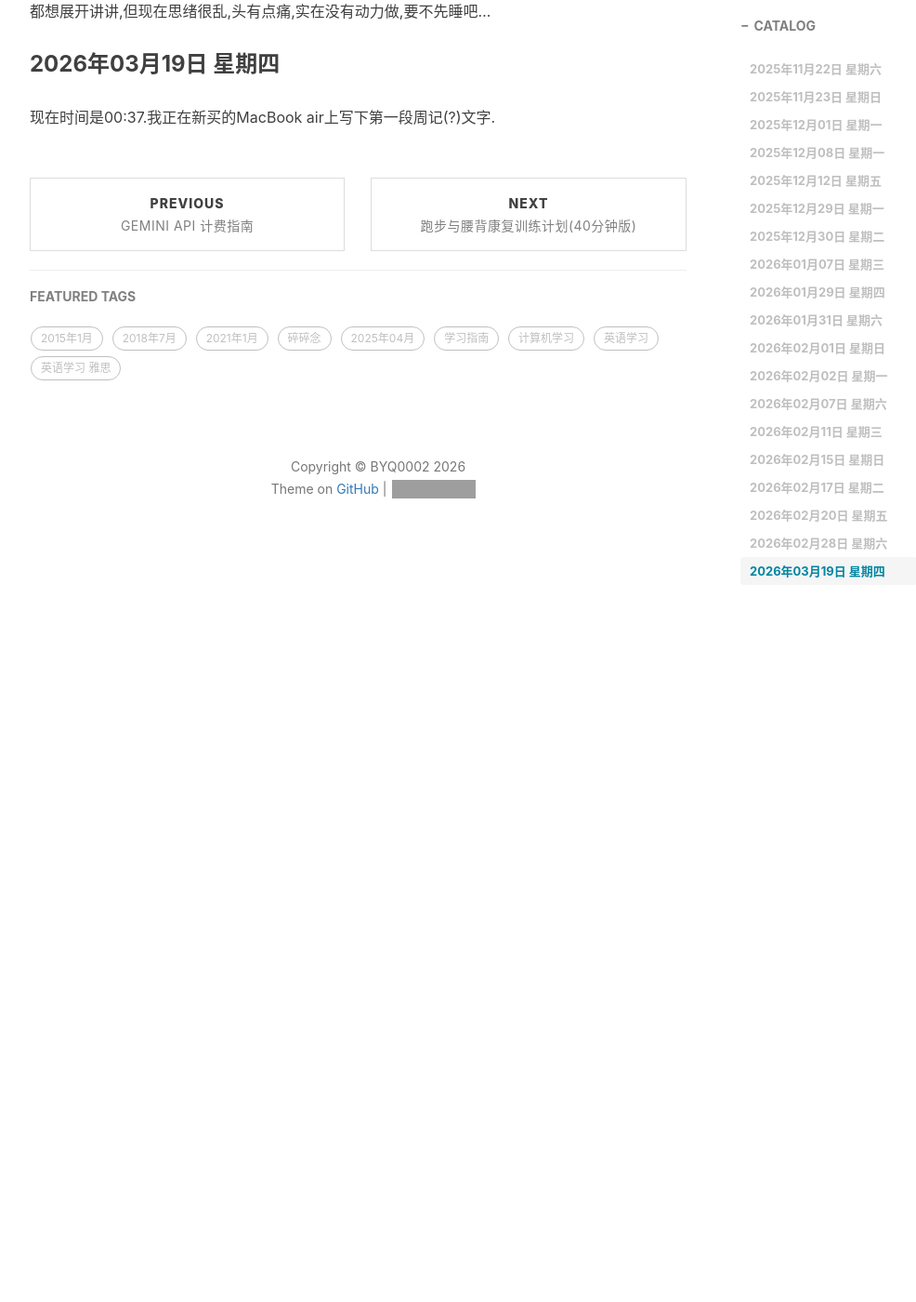
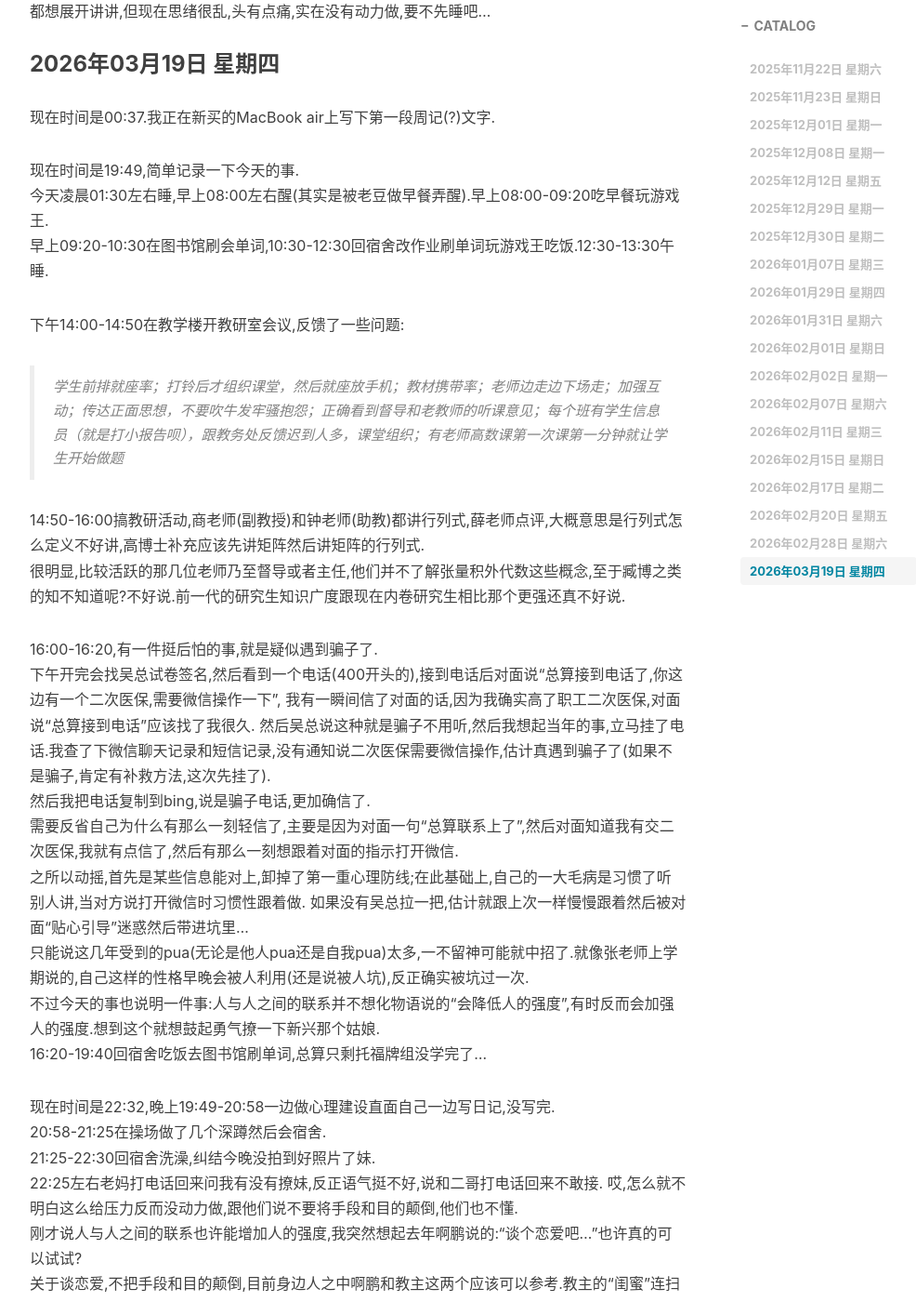
Before and after one commit to Shiina25qpwe/Shiina25qpwe.github.io, a Jekyll site: the page built from _posts/2025-11-08-一点近况v25.md, in a window 1280 px wide and 1400 px high, scrolled down 18462 px. Shown: the whole window at 93% size, without its empty margins (233-1219 px from the left). Built offline with Jekyll 4.4.1, drawn with Linux system fonts in a browser that asks for light colours; nearby versions of some CDN libraries; comment, search, counter and statistics services are not loaded; before the commit the page ends 19092 px from its top, so only the background shows below that; some of the changed text lies outside the part shown; grey boxes are pictures that could not be loaded.

Commit message:
更新一点日记

```diff
--- a/_posts/2025-11-08-一点近况v25.md
+++ b/_posts/2025-11-08-一点近况v25.md
@@ -535,3 +535,40 @@
 ### 2026年03月19日 星期四
 
 现在时间是00:37.我正在新买的MacBook air上写下第一段周记(?)文字.
+
+现在时间是19:49,简单记录一下今天的事.
+今天凌晨01:30左右睡,早上08:00左右醒(其实是被老豆做早餐弄醒).早上08:00-09:20吃早餐玩游戏王.
+早上09:20-10:30在图书馆刷会单词,10:30-12:30回宿舍改作业刷单词玩游戏王吃饭.12:30-13:30午睡.
+
+下午14:00-14:50在教学楼开教研室会议,反馈了一些问题:
+>学生前排就座率；打铃后才组织课堂，然后就座放手机；教材携带率；老师边走边下场走；加强互动；传达正面思想，不要吹牛发牢骚抱怨；正确看到督导和老教师的听课意见；每个班有学生信息员（就是打小报告呗），跟教务处反馈迟到人多，课堂组织；有老师高数课第一次课第一分钟就让学生开始做题
+
+14:50-16:00搞教研活动,商老师(副教授)和钟老师(助教)都讲行列式,薛老师点评,大概意思是行列式怎么定义不好讲,高博士补充应该先讲矩阵然后讲矩阵的行列式.
+很明显,比较活跃的那几位老师乃至督导或者主任,他们并不了解张量积外代数这些概念,至于臧博之类的知不知道呢?不好说.前一代的研究生知识广度跟现在内卷研究生相比那个更强还真不好说.
+
+16:00-16:20,有一件挺后怕的事,就是疑似遇到骗子了.
+下午开完会找吴总试卷签名,然后看到一个电话(400开头的),接到电话后对面说“总算接到电话了,你这边有一个二次医保,需要微信操作一下”,
+我有一瞬间信了对面的话,因为我确实高了职工二次医保,对面说“总算接到电话”应该找了我很久.
+然后吴总说这种就是骗子不用听,然后我想起当年的事,立马挂了电话.我查了下微信聊天记录和短信记录,没有通知说二次医保需要微信操作,估计真遇到骗子了(如果不是骗子,肯定有补救方法,这次先挂了).
+然后我把电话复制到bing,说是骗子电话,更加确信了.
+需要反省自己为什么有那么一刻轻信了,主要是因为对面一句“总算联系上了”,然后对面知道我有交二次医保,我就有点信了,然后有那么一刻想跟着对面的指示打开微信.
+之所以动摇,首先是某些信息能对上,卸掉了第一重心理防线;在此基础上,自己的一大毛病是习惯了听别人讲,当对方说打开微信时习惯性跟着做.
+如果没有吴总拉一把,估计就跟上次一样慢慢跟着然后被对面“贴心引导”迷惑然后带进坑里...
+只能说这几年受到的pua(无论是他人pua还是自我pua)太多,一不留神可能就中招了.就像张老师上学期说的,自己这样的性格早晚会被人利用(还是说被人坑),反正确实被坑过一次.
+不过今天的事也说明一件事:人与人之间的联系并不想化物语说的“会降低人的强度”,有时反而会加强人的强度.想到这个就想鼓起勇气撩一下新兴那个姑娘.
+16:20-19:40回宿舍吃饭去图书馆刷单词,总算只剩托福牌组没学完了...
+
+现在时间是22:32,晚上19:49-20:58一边做心理建设直面自己一边写日记,没写完.
+20:58-21:25在操场做了几个深蹲然后会宿舍.
+21:25-22:30回宿舍洗澡,纠结今晚没拍到好照片了妹.
+22:25左右老妈打电话回来问我有没有撩妹,反正语气挺不好,说和二哥打电话回来不敢接.
+哎,怎么就不明白这么给压力反而没动力做,跟他们说不要将手段和目的颠倒,他们也不懂.
+刚才说人与人之间的联系也许能增加人的强度,我突然想起去年啊鹏说的:“谈个恋爱吧...”也许真的可以试试?
+关于谈恋爱,不把手段和目的颠倒,目前身边人之中啊鹏和教主这两个应该可以参考.教主的“闺蜜”连扫自行车都能帮,怎么没迈出那一步呢(不过这关系其实也挺好).
+
+现在时间是22:46,今天所有的日记都在MacBook Air上完成,效果挺好.
+目前还有挺多事想写,比如中南大学,求真书院之类的新闻,还有关于家庭压力之类的事情.
+不过现在要整理的话太花时间了,明天还要上课,还有背单词任务.
+如果明天还有心情写就写;如果没心情写,不写也没关系,先这样吧.
+
+哦对,还有横向没报销.还有老豆又老是放屁,肠道问题痔疮问题应该找个机会让他去检查一下,怎么找机会呢?是不是当初看痣的时候顺便帮他挂号呢?算了先不想了...
```
